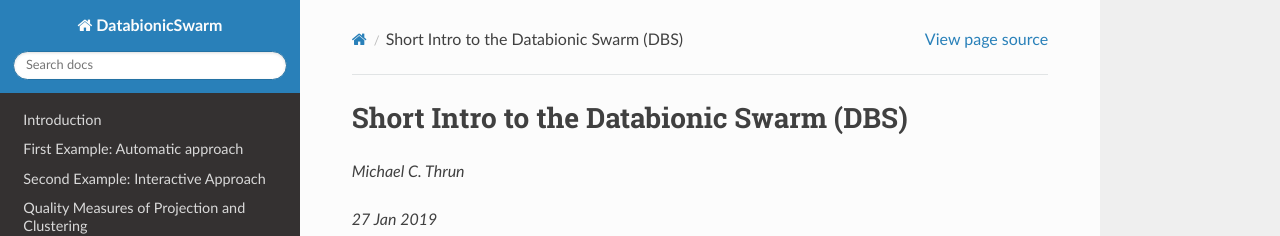
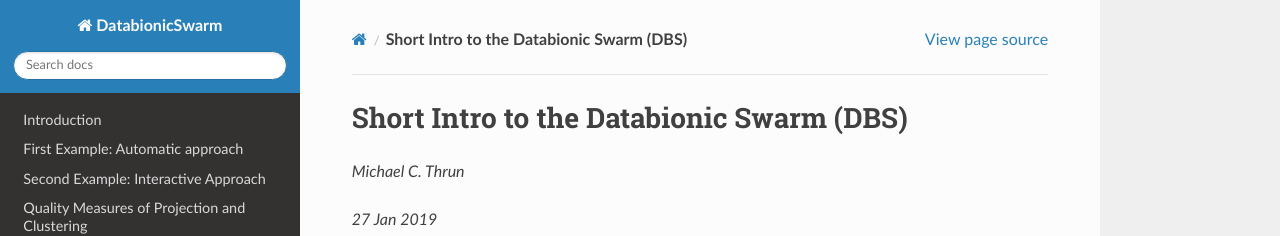
Before and after one commit to AsbahToqeer/DatabionicSwarm, a Sphinx documentation site: the page built from docs/source/index.rst, in a window 1280 px wide. Shown: the top 236 px of the page. Built offline with Sphinx 7.4.7 and the Read the Docs theme 2.0.0, drawn with Linux system fonts in a browser that asks for light colours.

```diff
--- a/docs/source/index.rst
+++ b/docs/source/index.rst
@@ -1,6 +1,6 @@
-*****************************************
-Short Intro to the Databionic Swarm (DBS)
-*****************************************
+**********************************************
+**Short Intro to the Databionic Swarm (DBS)**
+**********************************************
 
 *Michael C. Thrun*
 
```
